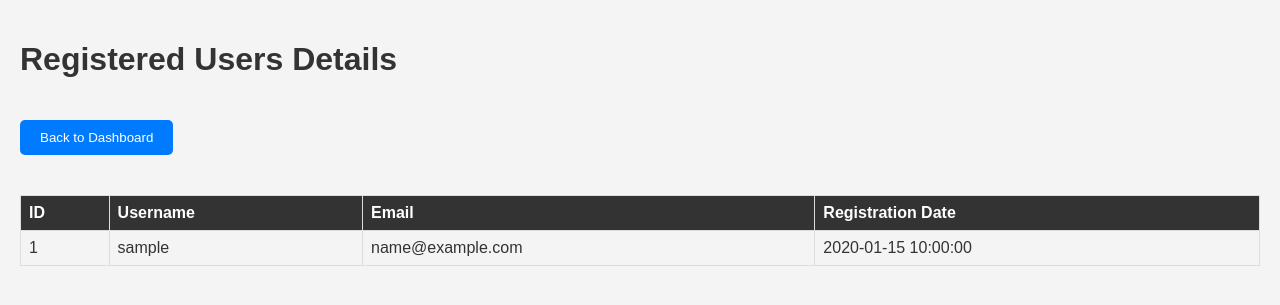
After one commit to LGOPIKRISHNA/blood_bank, a PHP site: page /user_details.php in a window 1280 px wide. The commit adds this page. Shown: the top 305 px of the page. Run offline with PHP 8.4, Linux system fonts and the light colour scheme; the visitor is signed in with stand-in values (Sample User, id 1); tables that the repository leaves empty or names only in its code hold one stand-in row (values such as "Sample post").

Commit message:
third time commiting

```diff
--- /dev/null
+++ b/user_details.php
@@ -0,0 +1,93 @@
+<?php
+session_start();
+if (!isset($_SESSION['is_admin']) || $_SESSION['is_admin'] !== true) {
+    header("Location: login.php");
+    exit();
+}
+
+include 'db.php';
+
+// Fetch all registered users
+$result_users = $conn->query("SELECT * FROM users");
+
+?>
+
+<!DOCTYPE html>
+<html lang="en">
+<head>
+    <meta charset="UTF-8">
+    <meta name="viewport" content="width=device-width, initial-scale=1">
+    <title>Registered Users Details</title>
+    <link rel="stylesheet" href="styles.css">
+    <style>
+        body {
+            font-family: Arial, sans-serif;
+            background-color: #f4f4f4;
+            margin: 0;
+            padding: 20px;
+        }
+
+        table {
+            width: 100%;
+            border-collapse: collapse;
+            margin-top: 20px;
+        }
+
+        th, td {
+            border: 1px solid #ddd;
+            padding: 8px;
+            text-align: left;
+        }
+
+        th {
+            background-color: #333;
+            color: white;
+        }
+
+        .back-btn {
+            margin: 20px 0;
+            padding: 10px 20px;
+            background-color: #007bff;
+            color: white;
+            border: none;
+            border-radius: 5px;
+            cursor: pointer;
+        }
+
+        .back-btn:hover {
+            background-color: #0056b3;
+        }
+    </style>
+</head>
+<body>
+
+<h1>Registered Users Details</h1>
+<button class="back-btn" onclick="window.location.href='admin.php'">Back to Dashboard</button>
+
+<table>
+    <tr>
+        <th>ID</th>
+        <th>Username</th>
+        <th>Email</th>
+
+        <th>Registration Date</th>
+    </tr>
+    <?php if ($result_users->num_rows > 0): ?>
+        <?php while ($row = $result_users->fetch_assoc()): ?>
+            <tr>
+                <td><?php echo $row['id']; ?></td>
+                <td><?php echo $row['username']; ?></td>
+                <td><?php echo $row['email']; ?></td>
+
+                <td><?php echo $row['created_at']; ?></td>
+            </tr>
+        <?php endwhile; ?>
+    <?php else: ?>
+        <tr>
+            <td colspan="6">No registered users found.</td>
+        </tr>
+    <?php endif; ?>
+</table>
+
+</body>
+</html>
```
Also changed, not shown: admin.php (+14 -13 lines), db.php (line endings or trailing spaces).
